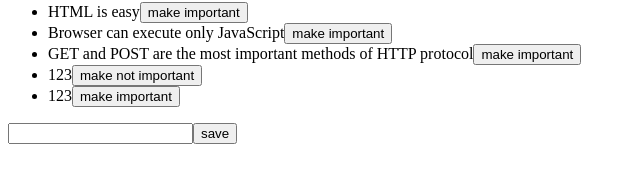
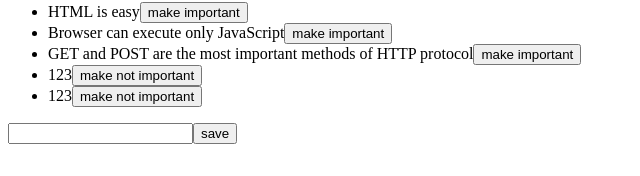
Before and after one commit to wrdowney/fsopen, a React (Create React App) app in the folder part2/part2-notes/: page / in a window 1280 px wide. Shown: the part 115-291 px from the top of the page, without its empty margins (0-640 px from the left). Built offline with nearby package versions, Linux system fonts and the light colour scheme; data requests are answered from the project's data file.

Commit message:
Update notes for 2-6

```diff
--- a/part2/part2-notes/db.json
+++ b/part2/part2-notes/db.json
@@ -27,7 +27,7 @@
     {
       "content": "123",
       "date": "2022-07-15T00:24:49.789Z",
-      "important": false,
+      "important": true,
       "id": 5
     }
   ]
--- a/part2/part2-notes/src/App.js
+++ b/part2/part2-notes/src/App.js
@@ -22,6 +22,10 @@ const App = () => {
       .update(id, changedNote)
       .then(returnedNote => {
         setNotes(notes.map(note => note.id !== id ? note : returnedNote))
+      })
+      .catch(error => {
+        alert(`the notes ${note.content} was already deleted from server`)
+        setNotes(notes.filter(n => n.id !== id))
       })
   }
 
```
